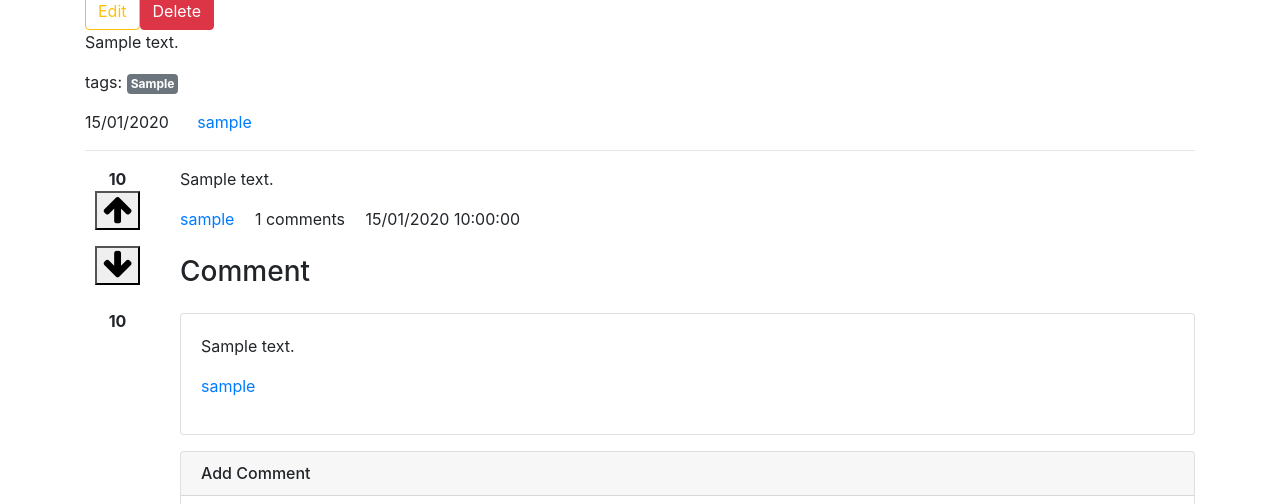
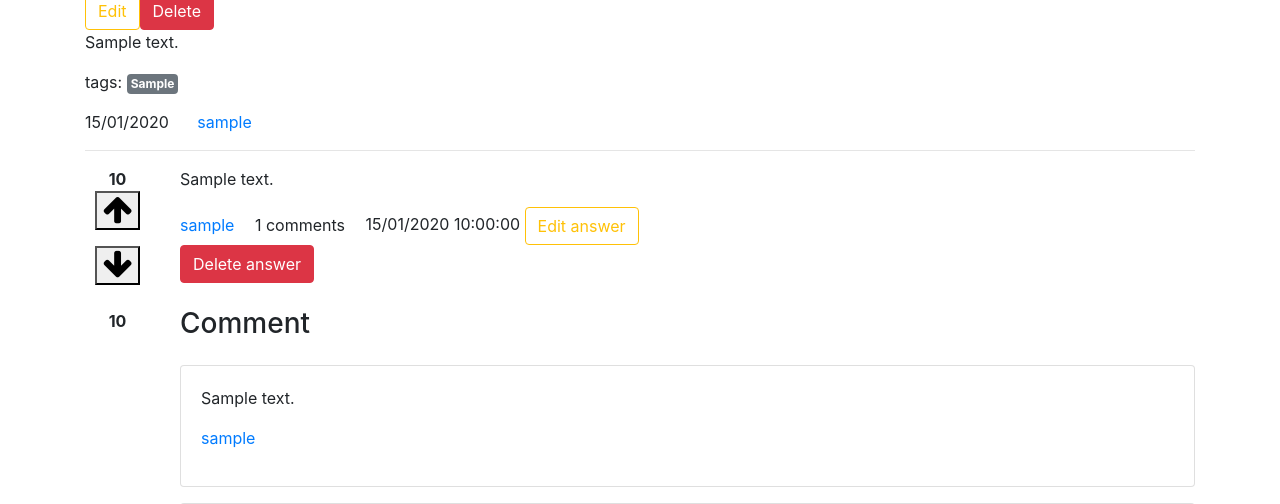
Before and after one commit to debrup416/FY-22, a Django app: a page that uses templates/forum/detail.html in a window 1280 px wide. Shown: the part 150-654 px from the top of the page. Run offline with Django 4.2, Linux system fonts and the light colour scheme; a user stored in the database is signed in; tables that the repository leaves empty hold one stand-in row (values such as "Sample post"); some libraries are stand-ins or nearby versions.

Commit message:
answer edit delete temp

```diff
--- a/forum/urls.py
+++ b/forum/urls.py
@@ -9,6 +9,8 @@ urlpatterns=[
     path('ask-question',views.ask_form,name='ask-question'),
     path('unanswered',views.give_answer,name='unanswered'),
     path('save-comment',views.save_comment,name='save-comment'),
+    path('<int:pk>/ans_edit/', views.answer_edit, name='ans_edit'),
+    path('<int:pk>/ans_del/',views.deleteAns, name='ans_del'),
     path('<slug:slug>',views.detail,name='detail'),
     path('<slug:slug>/edit/', views.post_edit, name='ques_edit'),
     path('<slug:slug>/del/',views.deletePost, name='ques_del'),
--- a/forum/views.py
+++ b/forum/views.py
@@ -141,6 +141,50 @@ def ask_form(request):
 
 
 @login_required
+def answer_edit(request, pk):
+    pg = 'answer-post'
+    p = get_object_or_404(Answer,id=pk)
+    if p.user.id != request.user.id:
+        raise PermissionDenied
+    ans_form = AnswerForm(instance=p)
+
+    if request.method == 'POST':
+        ans_form =AnswerForm(request.POST,
+                        request.FILES,
+                        instance=p)
+        if ans_form.is_valid():
+            ans_form.save()
+            messages.success(request, f'Answer Updated')
+            return redirect('forum:home')
+    else:
+        ans_form = AnswerForm(instance=p)
+    print("OK")
+    print(ans_form)
+
+    context = {
+        'ans_form': ans_form,
+        'pg': pg,
+        'post': p,
+    }
+    return render(request, 'forum/detail.html', context)
+
+
+@login_required
+def deleteAns(request, pk):
+    p = get_object_or_404(Answer,id=pk)
+    if p.user.id != request.user.id:
+        raise PermissionDenied
+
+    if request.method == 'POST':
+        p.delete()
+        return redirect('forum:home')
+
+    context = {'object': p}
+    return render(request, 'forum/ansdelete.html', context)
+
+
+
+@login_required
 def post_edit(request, slug):
 
     page = 'post-edit'
--- a/templates/forum/detail.html
+++ b/templates/forum/detail.html
@@ -32,7 +32,7 @@
         {% if user.is_authenticated %}
             <p>
                 <span class="mr-4">{{quest.add_time|date:'d/m/Y'}}</span>
-                <a href="{% url 'profile' quest.user.profile.pk %}">{{quest.user.username}}</a>
+                <a href="#">{{quest.user.username}}</a>
             </p>
         {% endif %}
     <hr/>
@@ -52,7 +52,10 @@
         </form>
     {% endif %}
 
+
+
     {% for answer in answers %}
+
     <div class="row">
         <div class="col-1" style="text-align: center;">
 
@@ -82,6 +85,7 @@
         </div>
 
         <div class="col-11">
+            {% if pg != 'answer-post' %}
             <p>
                 {{ answer.detail|safe }}
             </p>
@@ -91,7 +95,36 @@
                 <span class="mr-3"><span class="comment-count-{{answer.id}}">{{answer.comment_set.count}}</span>
                     comments</span>
                 <span>{{answer.add_time|date:'d/m/Y h:i:s'}}</span>
+                {% if user.is_authenticated %}
+                {% if request.user.id == answer.user.id %}
+                    <a href="{% url 'forum:ans_edit' answer.id  %}">
+                        <button type="button" class="btn btn-outline-warning">Edit answer</button>
+                    </a>
+                    <br>
+                    <a href="{% url 'forum:ans_del' answer.id  %}">
+                        <button type="button" class="btn btn-danger">Delete answer</button>
+                    </a>
+                {% endif %}
+                {% endif %}
             </p>
+            {% endif %}
+
+            {% if pg == 'answer-post' %}
+                <h2>Hii</h2>
+                print("hii")
+                <form method="POST" enctype="multipart/form-data">
+                    {% csrf_token %}
+                    <fieldset class="form-group">
+                        <legend class="border-bottom mb-4">Edit your ans</legend>
+                        {{ ans_form.media }}
+                        {{ ans_form.as_p}}
+                    </fieldset>
+                    <div class="form-group">
+                        <button class="btn btn-outline-info" type="submit">Update</button>
+                    </div>
+                </form>
+            {% endif %}
+
             <!-- Comment Section Start -->
             <h3 class="my-4">Comment</h3>
             <div class="comment-wrapper-{{answer.id}}">
@@ -127,6 +160,7 @@
     <p class="text-success">{{msg}}</p>
     {% endfor %}
     {% if page != 'post-edit' %}
+    {% if pg != 'answer-post' %}
         <form method="post">
             {% csrf_token %}
             <table class="table table-bordered">
@@ -139,6 +173,7 @@
                 </tr>
             </table>
         </form>
+    {% endif %}
     {% endif %}
     {% endif %}
 </div>
```
Also changed, not shown: templates/forum/ansdelete.html (added, +18 -0 lines). Lines whose indentation alone changed are shown as unchanged.
